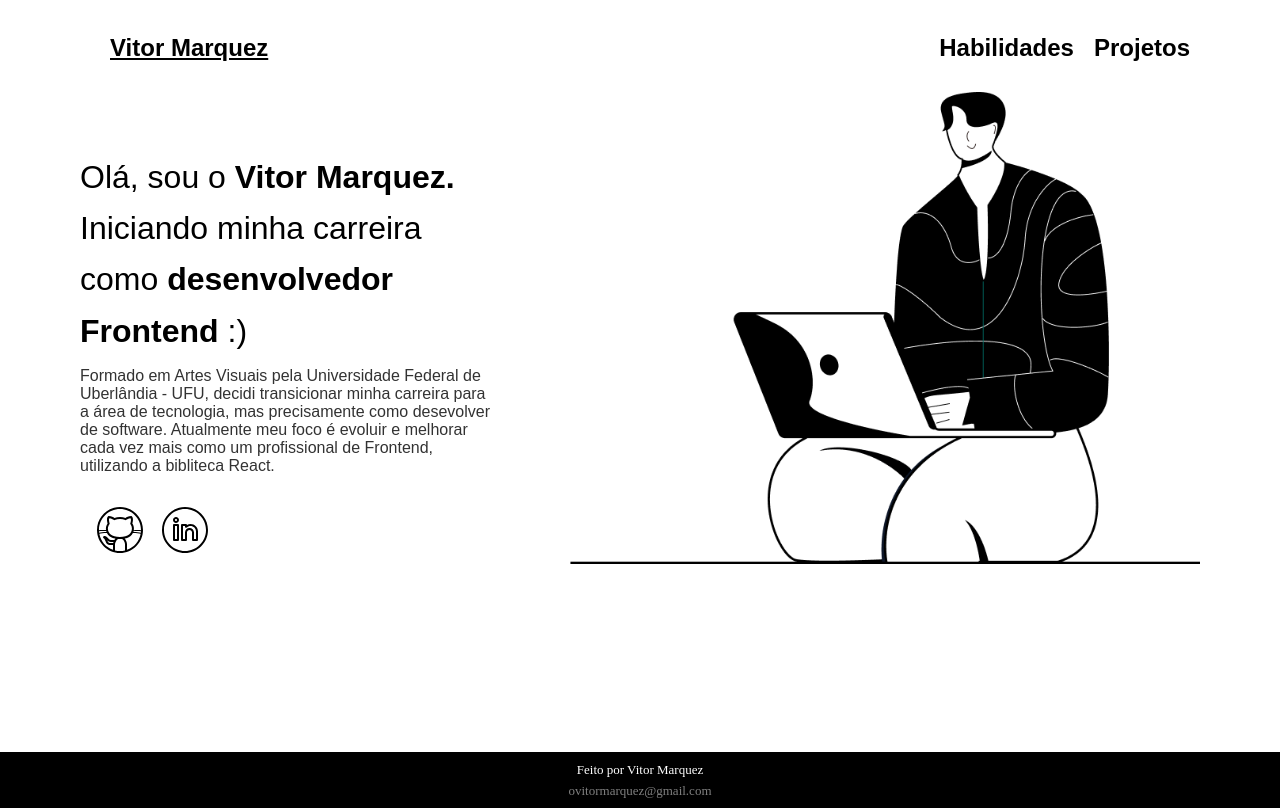
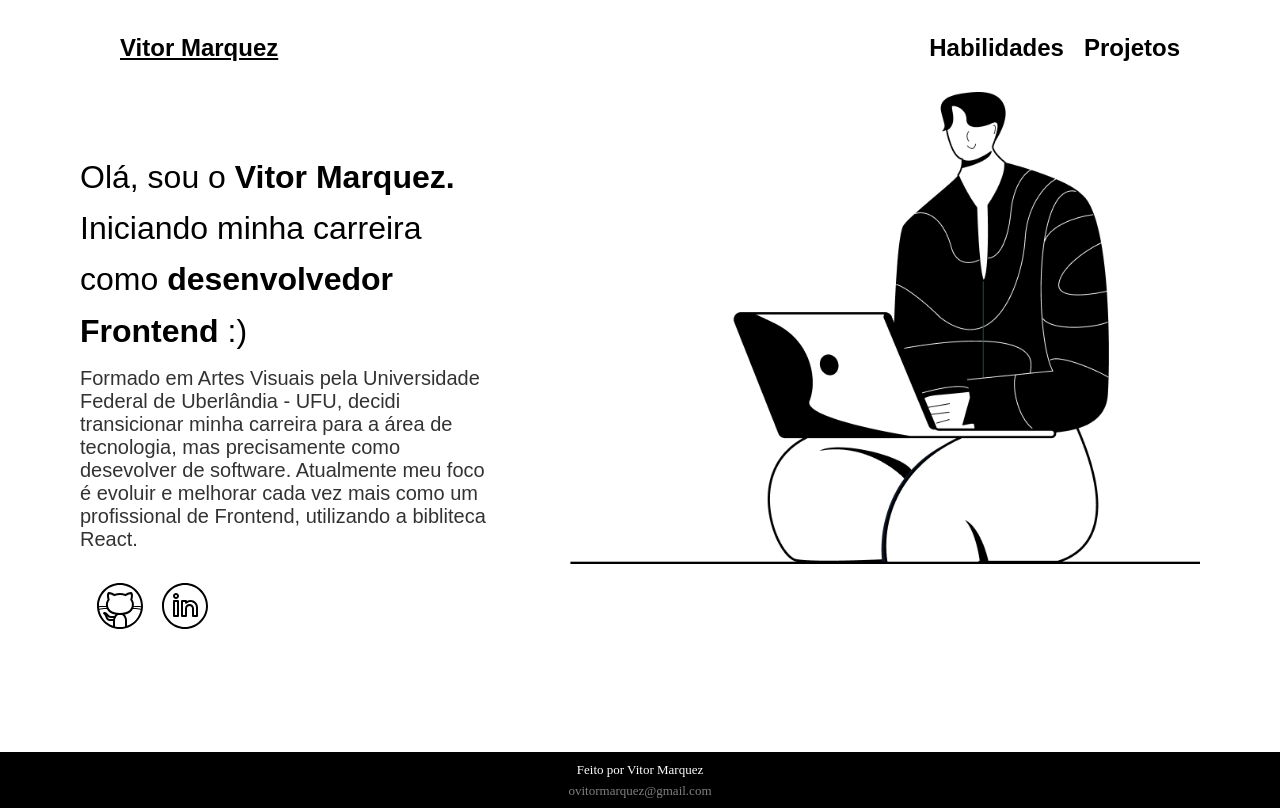
Before and after one commit to VitorMarquezz/portefolio, a React (Create React App) app: page / in a window 1280 px wide. Built offline with nearby package versions, Linux system fonts and the light colour scheme.

Commit message:
Ajustando rodape

```diff
--- a/src/components/header/Header.module.css
+++ b/src/components/header/Header.module.css
@@ -1,7 +1,9 @@
 .cabecalho {
-    margin: 16px;
+    margin-top: 10px;
+    padding: 0 10px;
     display: flex;
     align-items: center;
+    max-width: 100%;
 }
 
 .logo {
--- a/src/components/rodape/Rodape.module.css
+++ b/src/components/rodape/Rodape.module.css
@@ -1,9 +1,9 @@
 .container {
     background-color: black;
     color: white;
-    position: absolute;
+    position: relative;
     bottom: 0;
-    width: 100%;
+    max-width: 100%;
     height: 3.5rem;
 }
 
--- a/src/paginas/Inicio/Inicio.module.css
+++ b/src/paginas/Inicio/Inicio.module.css
@@ -1,18 +1,16 @@
 .container {
     margin: 0px 16px;
-
+    max-width: 100%;
 
 }
 
 .imagem1 {
-    width: 28em;
-    position: relative;
-    left: -50px;
-    margin: 40px 0 15px 0;
+    width: 90%;
+    margin:2em 3em 0 0;
 }
 
 .container__texto {
-    width: 410px;
+    width: 100%;
     padding-top: 10px;
     font-family: 'Sora', sans-serif;
 }
@@ -26,7 +24,7 @@
 .container__paragrafo {
     margin-top: 10px;
     font-weight: 400;
-    font-size: 16px;
+    font-size: 20px;
     opacity: 0.8;
 }
 
@@ -34,7 +32,7 @@
     display: flex;
     justify-content: center;
     gap: 30px;
-    margin-top: 20px;
+    margin: 1em 0;
 }
 
 .sociais__link {
```
